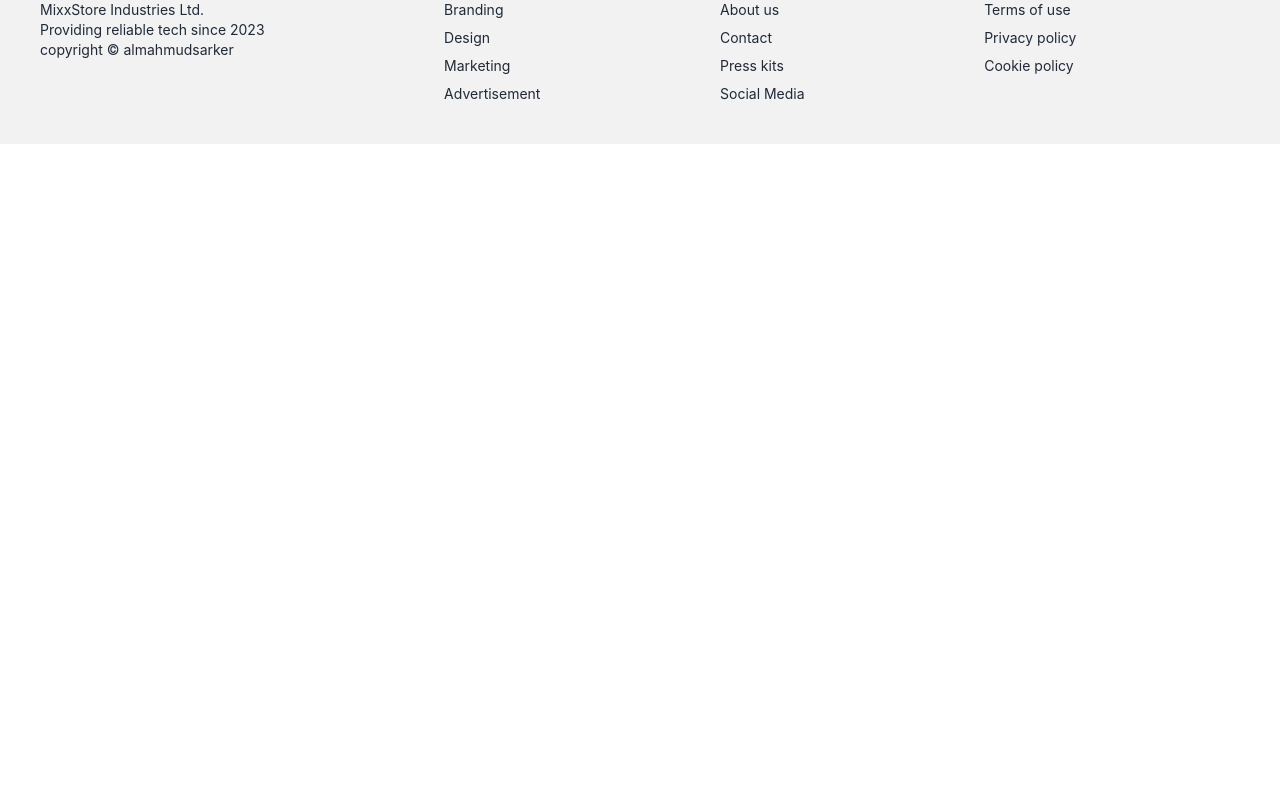
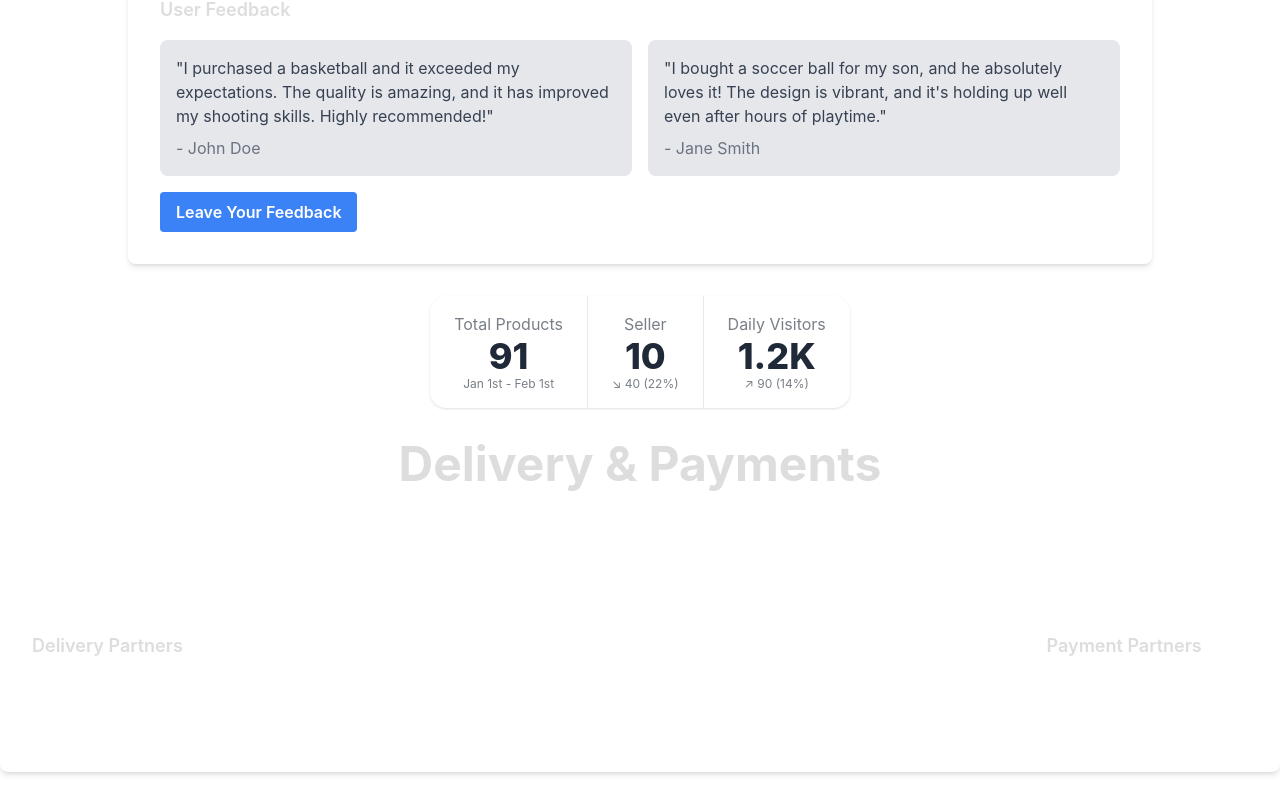
Before and after one commit to almahmudsarker/Mixxstore-Client, a React (Vite) app: page / in a window 1280 px wide. Shown: the part 2560-3360 px from the top of the page. Before the commit the page ends 2704 px from the top, so only its background shows below. Built offline with nearby package versions, Linux system fonts and the light colour scheme; no server answers.

Commit message:
shop category added

```diff
--- a/package.json
+++ b/package.json
@@ -17,6 +17,7 @@
     "match-sorter": "^6.3.1",
     "react": "^18.2.0",
     "react-dom": "^18.2.0",
+    "react-fast-marquee": "^1.5.2",
     "react-router-dom": "^6.11.2",
     "react-tabs": "^6.0.1",
     "react-tooltip": "^5.13.0",
--- a/src/pages/Home/Home/Home.jsx
+++ b/src/pages/Home/Home/Home.jsx
@@ -2,16 +2,115 @@ import useTitle from "../../../hooks/useTitle";
 import Banner from "../Banner/Banner";
 import Gallery from "../Gallery/Gallery";
 import ShopCategory from "../ShopCategory/ShopCategory";
+import Payments from "./Payments";
+import Marquee from "react-fast-marquee";
 
 const Home = () => {
     useTitle("Home");
     return (
-        <div>
-            <Banner />
-            <Gallery />
-            <ShopCategory />
-            <h2>This is Home</h2>
-        </div>
+      <div>
+        <Banner />
+        <Gallery />
+        <ShopCategory />
+
+        {/* Review section */}
+        <section className="mb-8">
+          <h2 className="text-5xl text-center font-bold mb-4">Most Reviews</h2>
+          <div className="max-w-5xl mx-auto rounded-lg shadow-md p-8">
+            <div className="mb-4">
+              <h3 className="text-lg font-semibold">User Feedback</h3>
+            </div>
+            <div className="grid grid-cols-2 gap-4">
+              <div>
+                <div className="bg-gray-200 p-4 rounded-lg">
+                  <p className="text-gray-700">
+                    "I purchased a basketball and it exceeded my expectations.
+                    The quality is amazing, and it has improved my shooting
+                    skills. Highly recommended!"
+                  </p>
+                  <p className="mt-2 text-gray-500">- John Doe</p>
+                </div>
+              </div>
+              <div>
+                <div className="bg-gray-200 p-4 rounded-lg">
+                  <p className="text-gray-700">
+                    "I bought a soccer ball for my son, and he absolutely loves
+                    it! The design is vibrant, and it's holding up well even
+                    after hours of playtime."
+                  </p>
+                  <p className="mt-2 text-gray-500">- Jane Smith</p>
+                </div>
+              </div>
+            </div>
+            <button className="mt-4 bg-blue-500 hover:bg-blue-600 text-white font-semibold py-2 px-4 rounded">
+              Leave Your Feedback
+            </button>
+          </div>
+        </section>
+
+        {/* Stats section */}
+        <section className="mb-8 text-center">
+          <div className="stats stats-vertical lg:stats-horizontal shadow">
+            <div className="stat">
+              <div className="stat-title">Total Products</div>
+              <div className="stat-value">91</div>
+              <div className="stat-desc">Jan 1st - Feb 1st</div>
+            </div>
+
+            <div className="stat">
+              <div className="stat-title">Seller</div>
+              <div className="stat-value">10</div>
+              <div className="stat-desc">↘︎ 40 (22%)</div>
+            </div>
+
+            <div className="stat">
+              <div className="stat-title">Daily Visitors</div>
+              <div className="stat-value">1.2K</div>
+              <div className="stat-desc">↗︎ 90 (14%)</div>
+            </div>
+          </div>
+        </section>
+
+        {/* Delivery & partners */}
+        <section className="mb-8">
+          <h2 className="text-5xl text-center font-bold mb-4">
+            Delivery & Payments
+          </h2>
+          <div className="max-w-7xl mx-auto rounded-lg shadow-md p-8">
+            <p className="text-white text-center">
+              Welcome to our sports toy store! We offer a wide range of sports
+              toys and equipment for all ages and skill levels. Whether you're
+              looking for a basketball hoop, soccer ball, or tennis racket,
+              we've got you covered. Our products are made with high-quality
+              materials to ensure durability and performance. Browse through our
+              collection and find the perfect sports toy to elevate your game!
+            </p>
+            <div className="mt-6 flex justify-between">
+              <div>
+                <h3 className="text-lg font-semibold">Delivery Partners</h3>
+                <ul className="mt-2">
+                  <li className="text-white">Fast &amp; Reliable Shipping</li>
+                  <li className="text-white">
+                    Free Shipping on Orders over $50
+                  </li>
+                  <li className="text-white">Express Delivery Option</li>
+                </ul>
+              </div>
+              <div>
+                <h3 className="text-lg font-semibold">Payment Partners</h3>
+                <ul className="mt-2">
+                  <li className="text-white">Secure Online Payments</li>
+                  <li className="text-white">Multiple Payment Methods</li>
+                  <li className="text-white">Easy Returns &amp; Refunds</li>
+                </ul>
+              </div>
+            </div>
+          </div>
+        </section>
+        <Marquee>
+          <Payments />
+        </Marquee>
+      </div>
     );
 };
 
--- /dev/null
+++ b/src/pages/Home/Home/Payments.jsx
@@ -0,0 +1,11 @@
+import React from 'react';
+
+const Payments = () => {
+    return (
+        <div>
+            <h1>This is payments</h1>
+        </div>
+    );
+};
+
+export default Payments;
```
Also changed, not shown: 1 other file (tests, documents, lock files or other folders).
